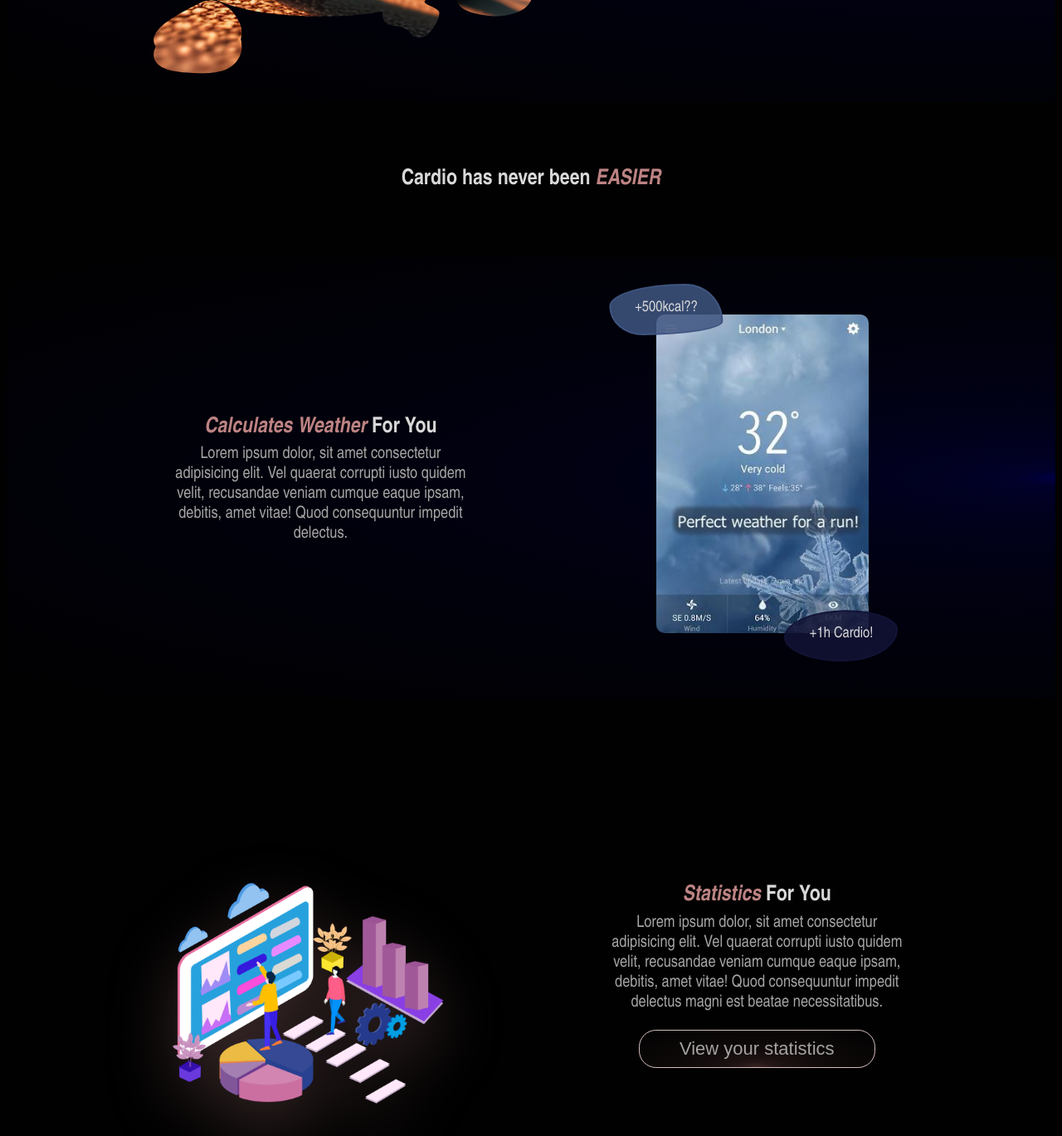
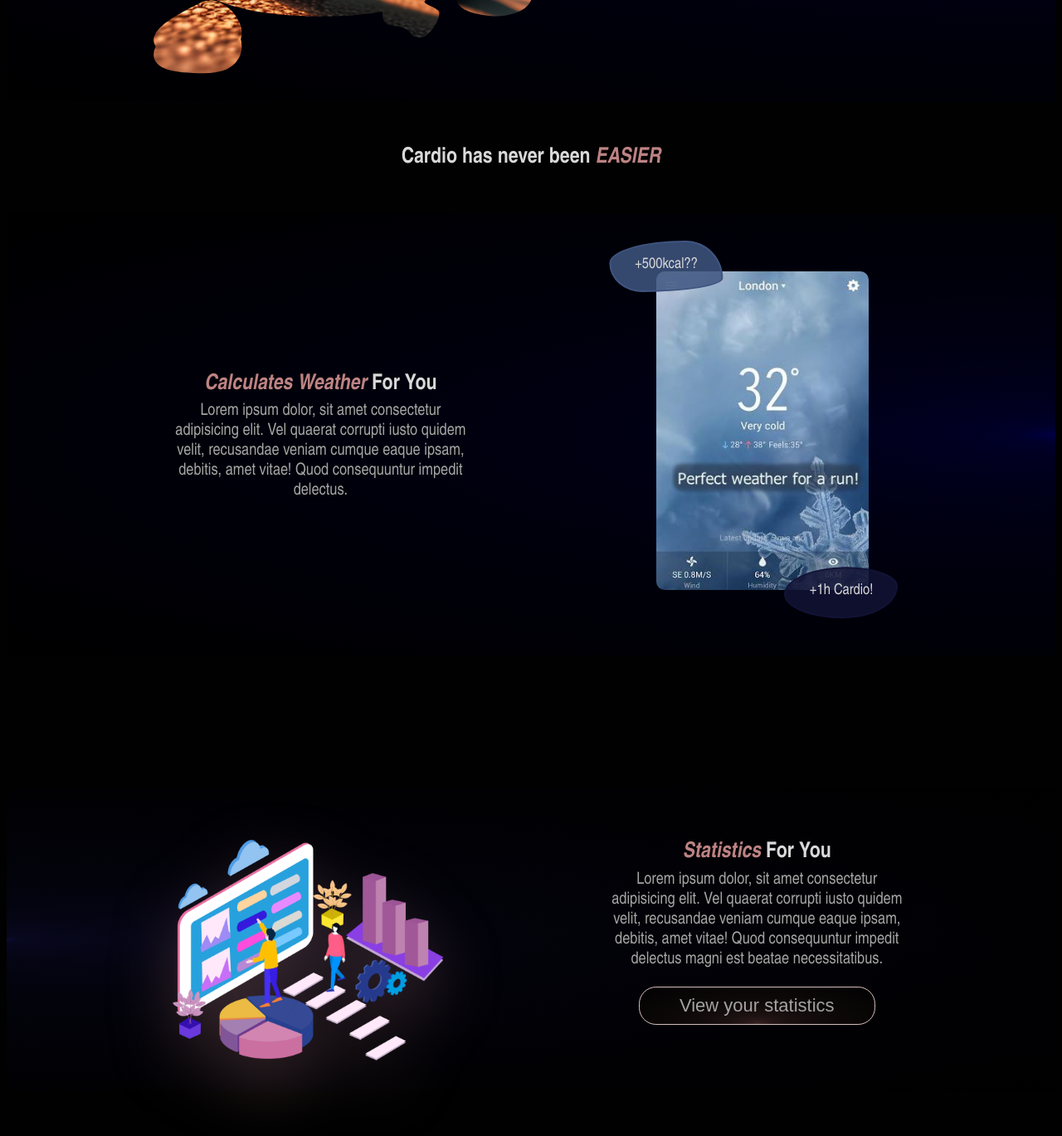
Before and after one commit to ChewieTea/sports-app-promotion, a plain HTML site: page index.html in a window 1280 px wide. Shown: the part 560-1929 px from the top of the page at 83% size. Drawn offline with Linux system fonts and the light colour scheme.

Commit message:
EASY
fixed the cta issue by targetting the nth-childs of .sect, rather than <section>

```diff
--- a/index.html
+++ b/index.html
@@ -35,7 +35,7 @@
 
     </section>
 
-    <section class="hidden sect two">
+    <section class="hidden two">
             <h2 id="break">Cardio has never been <b><i>EASIER</i></b></h2>
     </section>
 
--- a/style.css
+++ b/style.css
@@ -17,10 +17,6 @@ body {
 .show {
     opacity:1;
 }
-
-
-
-
 
 
 
@@ -139,8 +135,12 @@ header img {
     border-radius: .8rem;
 }
 
-section:nth-child(odd) {
-    background: radial-gradient(at right center, #010042, 8%, #010101);
+.sect:nth-child(odd) {
+    background: radial-gradient(at right center, #010042, 8%, #000);
+}
+
+.sect:nth-child(even) {
+    background: radial-gradient(at left center, #0f0e3b, 2%, #000);
 }
 
 /*! image space Header 1 */
@@ -288,6 +288,11 @@ section:nth-child(odd) {
     border: 2.4px solid rgba(18, 19, 54, 1);
     border-radius: 55% 45% 48% 52% / 53% 37% 63% 47%;
     z-index: -1;
+}
+
+.two {
+    margin: 2rem;
+    text-align: center;
 }
 
 .three {
```
